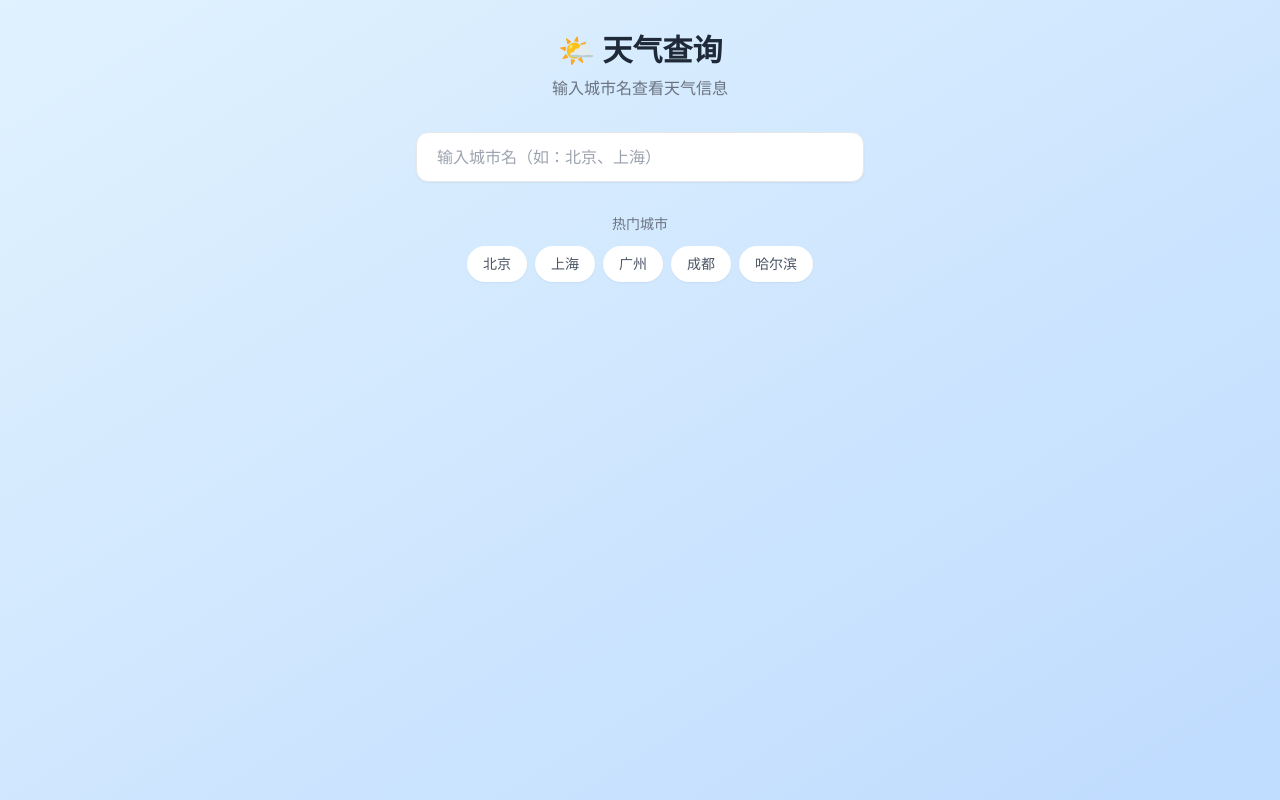
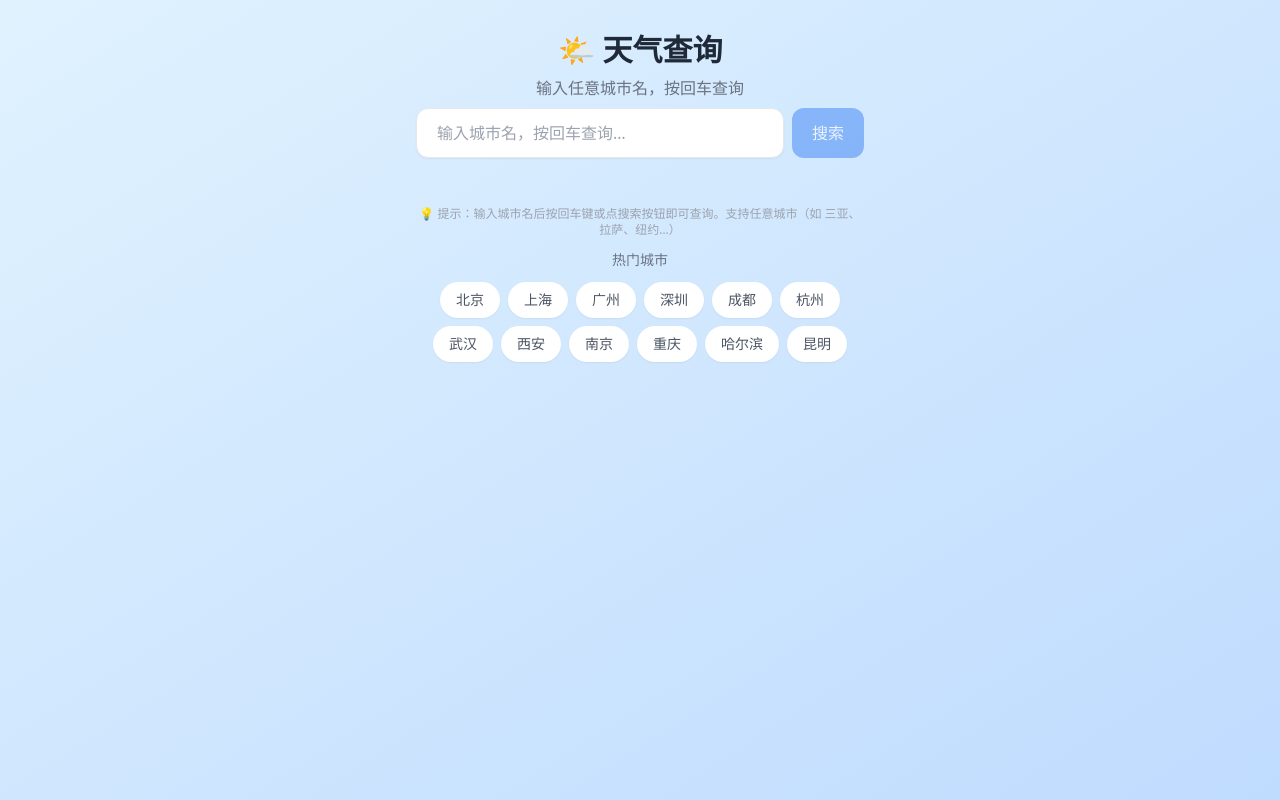
Before and after one commit to sw338/weather-app, a React (Vite) app: page / in a window 1280 px wide. Built offline with nearby package versions, Linux system fonts and the light colour scheme.

Commit message:
feat: support any city with dynamic weather generation

```diff
--- a/src/App.tsx
+++ b/src/App.tsx
@@ -10,15 +10,31 @@ interface WeatherData {
   forecast: { day: string; temp: number; icon: string }[];
 }
 
-const mockData: Record<string, WeatherData> = {
-  "北京": { city: "北京", temp: 28, humidity: 45, wind: "北风 3级", desc: "晴朗", icon: "☀️", forecast: [{ day: "明天", temp: 30, icon: "☀️" }, { day: "后天", temp: 26, icon: "⛅" }, { day: "大后天", temp: 22, icon: "🌧️" }] },
-  "上海": { city: "上海", temp: 32, humidity: 70, wind: "东南风 4级", desc: "多云", icon: "⛅", forecast: [{ day: "明天", temp: 33, icon: "☀️" }, { day: "后天", temp: 31, icon: "⛅" }, { day: "大后天", temp: 28, icon: "🌧️" }] },
-  "广州": { city: "广州", temp: 35, humidity: 80, wind: "南风 2级", desc: "雷阵雨", icon: "⛈️", forecast: [{ day: "明天", temp: 34, icon: "⛈️" }, { day: "后天", temp: 33, icon: "🌧️" }, { day: "大后天", temp: 30, icon: "⛅" }] },
-  "成都": { city: "成都", temp: 25, humidity: 65, wind: "微风 2级", desc: "阴天", icon: "☁️", forecast: [{ day: "明天", temp: 24, icon: "🌧️" }, { day: "后天", temp: 26, icon: "⛅" }, { day: "大后天", temp: 28, icon: "☀️" }] },
-  "哈尔滨": { city: "哈尔滨", temp: 18, humidity: 40, wind: "西风 5级", desc: "小雨", icon: "🌧️", forecast: [{ day: "明天", temp: 16, icon: "🌧️" }, { day: "后天", temp: 20, icon: "⛅" }, { day: "大后天", temp: 22, icon: "☀️" }] },
+// 用城市名生成模拟天气（同一城市始终一致）
+function generateWeather(city: string): WeatherData {
+  const hash = city.split("").reduce((s, c) => s + c.charCodeAt(0), 0);
+  const baseTemp = 15 + (hash % 25);
+  const icons = ["☀️", "⛅", "☁️", "🌧️", "⛈️", "🌤️"];
+  const descs = ["晴朗", "多云", "阴天", "小雨", "雷阵雨", "晴间多云"];
+  const winds = ["北风", "南风", "东风", "西风", "东南风", "西北风", "东北风", "西南风"];
+  const idx = hash % icons.length;
+
+  return {
+    city,
+    temp: baseTemp,
+    humidity: 30 + (hash % 55),
+    wind: `${winds[hash % winds.length]} ${1 + (hash % 5)}级`,
+    desc: descs[idx],
+    icon: icons[idx],
+    forecast: [
+      { day: "明天", temp: baseTemp + (hash % 5) - 2, icon: icons[(idx + 1) % icons.length] },
+      { day: "后天", temp: baseTemp + (hash % 7) - 3, icon: icons[(idx + 2) % icons.length] },
+      { day: "大后天", temp: baseTemp + (hash % 4) - 1, icon: icons[(idx + 3) % icons.length] },
+    ],
   };
+}
 
-const cities = Object.keys(mockData);
+const popularCities = ["北京", "上海", "广州", "深圳", "成都", "杭州", "武汉", "西安", "南京", "重庆", "哈尔滨", "昆明"];
 
 function App() {
   const [query, setQuery] = useState("");
@@ -28,34 +44,53 @@ function App() {
   function handleInput(val: string) {
     setQuery(val);
     if (val.trim()) {
-      setSuggestions(cities.filter((c) => c.includes(val.trim())));
+      setSuggestions(popularCities.filter((c) => c.includes(val.trim())));
     } else {
       setSuggestions([]);
     }
   }
 
-  function selectCity(name: string) {
-    setQuery(name);
+  function searchCity(name: string) {
+    const city = name.trim();
+    if (!city) return;
+    setQuery(city);
     setSuggestions([]);
-    setSelected(mockData[name] || null);
+    setSelected(generateWeather(city));
+  }
+
+  function handleKeyDown(e: React.KeyboardEvent) {
+    if (e.key === "Enter") {
+      if (suggestions.length > 0) {
+        searchCity(suggestions[0]);
+      } else if (query.trim()) {
+        searchCity(query.trim());
+      }
+    }
   }
 
   return (
     <div className={`min-h-screen flex flex-col items-center justify-start p-4 pt-8 transition-colors ${selected ? (selected.temp > 30 ? "bg-gradient-to-br from-orange-50 to-red-100" : selected.temp < 20 ? "bg-gradient-to-br from-blue-50 to-indigo-100" : "bg-gradient-to-br from-sky-50 to-emerald-100") : "bg-gradient-to-br from-sky-100 to-blue-200"}`}>
       <h1 className="text-3xl font-bold text-gray-800 mb-2">🌤️ 天气查询</h1>
-      <p className="text-gray-500 mb-8">输入城市名查看天气信息</p>
+      <p className="text-gray-500 mb-2">输入任意城市名，按回车查询</p>
 
       <div className="relative w-full max-w-md mb-8">
+        <div className="flex gap-2">
           <input
             type="text" value={query}
             onChange={(e) => handleInput(e.target.value)}
-          placeholder="输入城市名（如：北京、上海）"
-          className="w-full px-5 py-3 rounded-xl border border-gray-200 bg-white shadow-sm outline-none focus:ring-2 focus:ring-blue-400 text-gray-700"
+            onKeyDown={handleKeyDown}
+            placeholder="输入城市名，按回车查询…"
+            className="flex-1 px-5 py-3 rounded-xl border border-gray-200 bg-white shadow-sm outline-none focus:ring-2 focus:ring-blue-400 text-gray-700"
           />
+          <button onClick={() => searchCity(query)} disabled={!query.trim()}
+            className="px-5 py-3 bg-blue-500 text-white rounded-xl font-medium hover:bg-blue-600 disabled:opacity-50 transition-colors">
+            搜索
+          </button>
+        </div>
         {suggestions.length > 0 && (
           <ul className="absolute top-full left-0 right-0 mt-1 bg-white rounded-xl shadow-lg border border-gray-100 overflow-hidden z-10">
             {suggestions.map((c) => (
-              <li key={c} onClick={() => selectCity(c)} className="px-5 py-2.5 hover:bg-blue-50 cursor-pointer text-gray-700 text-sm transition-colors">{c}</li>
+              <li key={c} onClick={() => searchCity(c)} className="px-5 py-2.5 hover:bg-blue-50 cursor-pointer text-gray-700 text-sm transition-colors">{c}</li>
             ))}
           </ul>
         )}
@@ -96,16 +131,19 @@ function App() {
         </div>
       )}
 
+      <div className="w-full max-w-md mt-4">
+        <p className="text-xs text-gray-400 mb-3 text-center">💡 提示：输入城市名后按回车键或点搜索按钮即可查询。支持任意城市（如 三亚、拉萨、纽约…）</p>
         {!selected && (
-        <div className="w-full max-w-md">
+          <>
             <p className="text-sm text-gray-500 mb-3 text-center">热门城市</p>
             <div className="flex flex-wrap gap-2 justify-center">
-            {cities.map((c) => (
-              <button key={c} onClick={() => selectCity(c)} className="px-4 py-2 bg-white rounded-full shadow-sm text-gray-600 text-sm hover:bg-blue-50 hover:text-blue-500 transition-colors">{c}</button>
+              {popularCities.map((c) => (
+                <button key={c} onClick={() => searchCity(c)} className="px-4 py-2 bg-white rounded-full shadow-sm text-gray-600 text-sm hover:bg-blue-50 hover:text-blue-500 transition-colors">{c}</button>
               ))}
             </div>
+          </>
+        )}
       </div>
-      )}
     </div>
   );
 }
```
Lines whose indentation alone changed are shown as unchanged.
